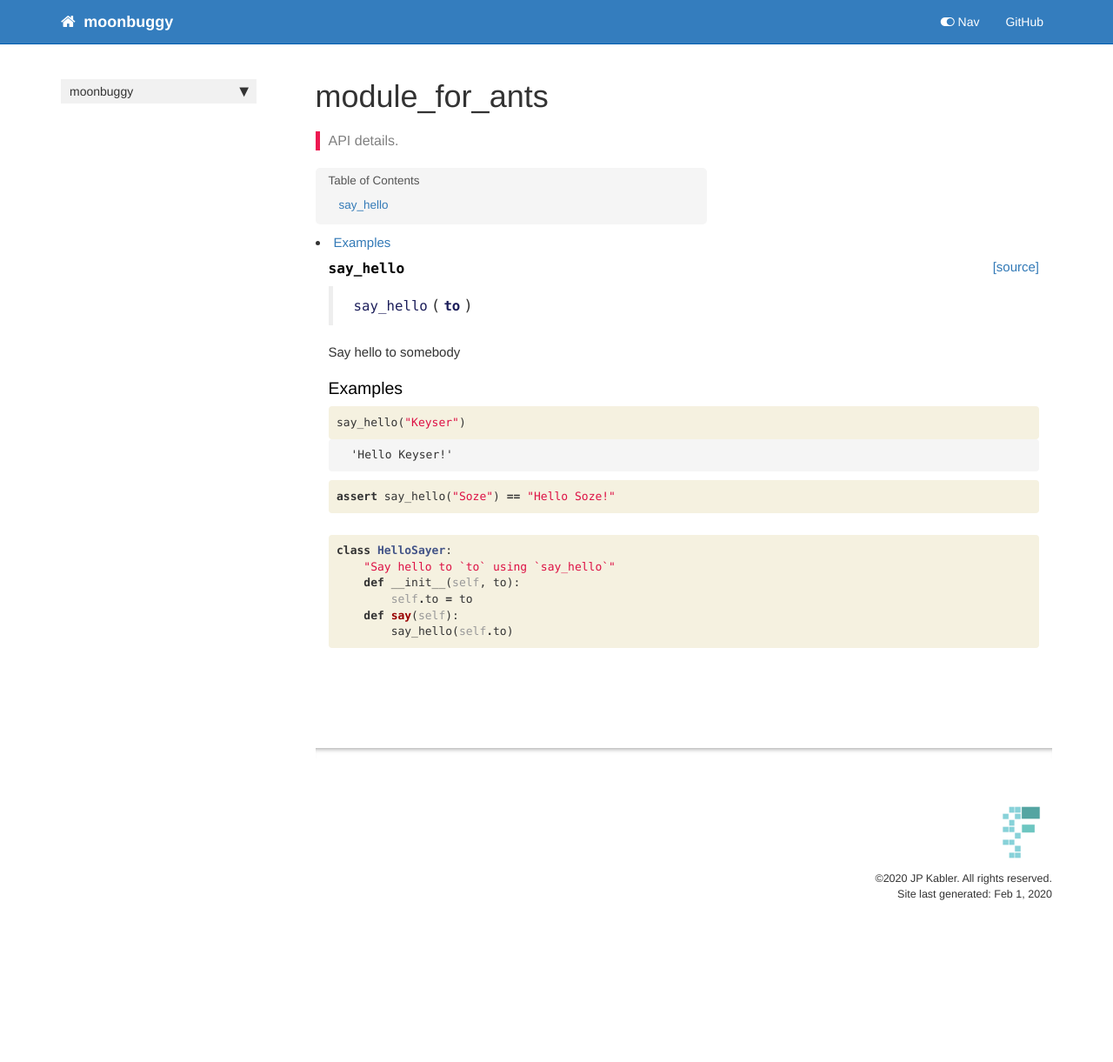
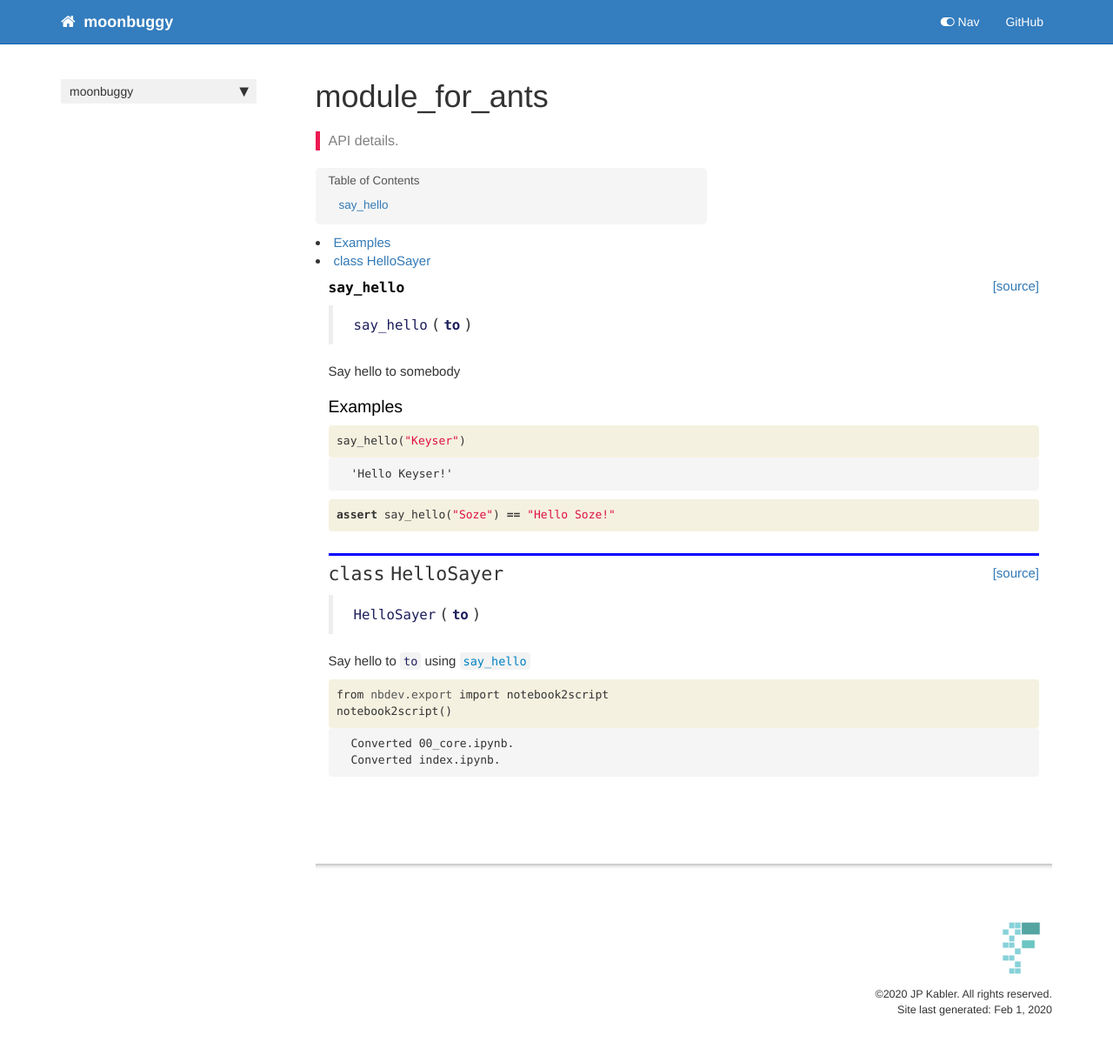
Before and after one commit to johnkabler/moonbuggy, a Jekyll site: the page built from docs/core.html, in a window 1280 px wide. Shown: the whole page at 87% size. Built offline with Jekyll 4.4.1, drawn with Linux system fonts in a browser that asks for light colours; nearby versions of some CDN libraries; comment, search, counter and statistics services are not loaded; before the commit the page ends 1088 px from its top, so only the background shows below that.

Commit message:
docs for class test

```diff
--- a/docs/core.html
+++ b/docs/core.html
@@ -95,21 +95,56 @@ summary: "API details."
 
 </div>
 <div class="cell border-box-sizing code_cell rendered">
+
+</div>
+<div class="cell border-box-sizing code_cell rendered">
+
+<div class="output_wrapper">
+<div class="output">
+
+<div class="output_area">
+
+
+<div class="output_markdown rendered_html output_subarea ">
+<h2 id="HelloSayer" class="doc_header"><code>class</code> <code>HelloSayer</code><a href="https://github.com/johnkabler/moonbuggy/tree/master/moonbuggy/core.py#L11" class="source_link" style="float:right">[source]</a></h2><blockquote><p><code>HelloSayer</code>(<strong><code>to</code></strong>)</p>
+</blockquote>
+<p>Say hello to <code>to</code> using <a href="/moonbuggy/core#say_hello"><code>say_hello</code></a></p>
+
+</div>
+
+</div>
+
+</div>
+</div>
+
+</div>
+<div class="cell border-box-sizing code_cell rendered">
 <div class="input">
 
 <div class="inner_cell">
     <div class="input_area">
-<div class=" highlight hl-ipython3"><pre><span></span><span class="k">class</span> <span class="nc">HelloSayer</span><span class="p">:</span>
-    <span class="s2">&quot;Say hello to `to` using `say_hello`&quot;</span>
-    <span class="k">def</span> <span class="fm">__init__</span><span class="p">(</span><span class="bp">self</span><span class="p">,</span> <span class="n">to</span><span class="p">):</span>
-        <span class="bp">self</span><span class="o">.</span><span class="n">to</span> <span class="o">=</span> <span class="n">to</span>
-    <span class="k">def</span> <span class="nf">say</span><span class="p">(</span><span class="bp">self</span><span class="p">):</span>
-        <span class="n">say_hello</span><span class="p">(</span><span class="bp">self</span><span class="o">.</span><span class="n">to</span><span class="p">)</span>
+<div class=" highlight hl-ipython3"><pre><span></span><span class="kn">from</span> <span class="nn">nbdev.export</span> <span class="kn">import</span> <span class="n">notebook2script</span>
+<span class="n">notebook2script</span><span class="p">()</span>
 </pre></div>
 
     </div>
 </div>
 </div>
 
+<div class="output_wrapper">
+<div class="output">
+
+<div class="output_area">
+
+<div class="output_subarea output_stream output_stdout output_text">
+<pre>Converted 00_core.ipynb.
+Converted index.ipynb.
+</pre>
 </div>
 </div>
+
+</div>
+</div>
+
+</div>
+</div>
```
